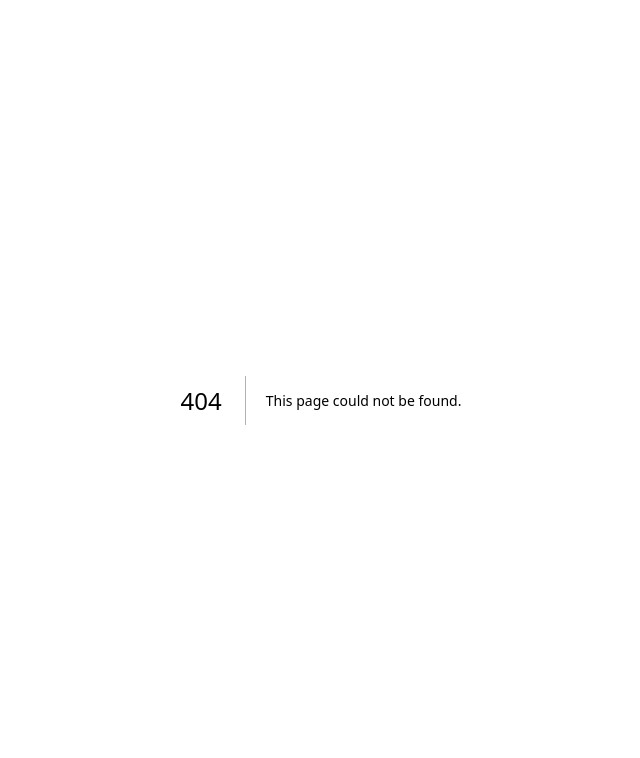
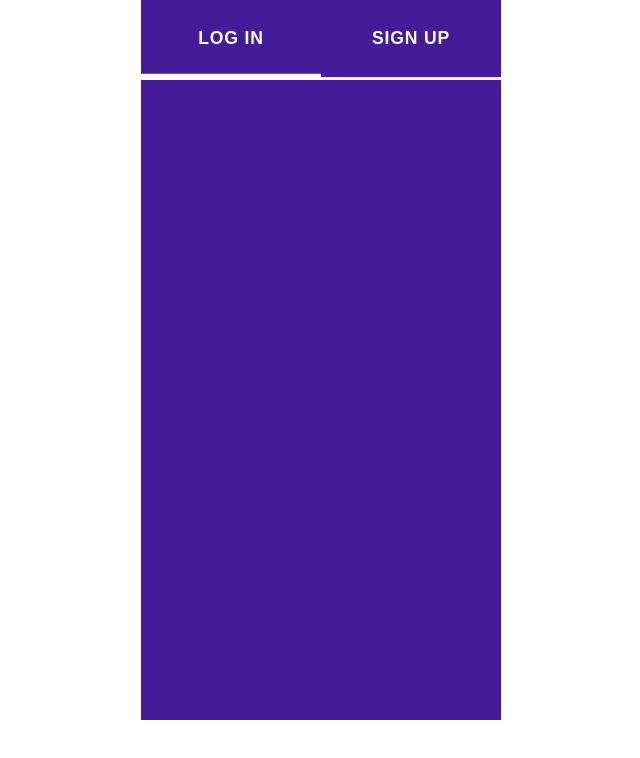
Before and after one commit to elmijail1/profile-practice-nextjs, a Next.js app: page /auth in a window 1280 px wide. Before the commit this address had no page. Shown: the top 758 px of the page, without its empty margins (319-959 px from the left). Built offline with nearby package versions, Linux system fonts and the light colour scheme.

Commit message:
Add top buttons

```diff
--- /dev/null
+++ b/app/auth/page.tsx
@@ -0,0 +1,36 @@
+"use client";
+// import LogInTab from "../components/Auth/LogInTab"
+// import SignUpTab from "../components/Auth/SignUpTab"
+import { useState } from "react"
+
+export default function Auth() {
+    const [activeTab, setActiveTab] = useState("login")
+
+    return (
+        // ADD THIS BELOW AS A SIBLING TO THE SECTION
+        //         {
+        //             activeTab === "login"
+        //                 ? <LogInTab />
+        //                 : <SignUpTab />
+        //         }
+
+        <main className="App_Main">
+            <div className={`screen ${activeTab === "login" ? "screen__purple" : "screen__pink"}`}>
+                <section className={`auth__sectionbuttons ${activeTab === "login" ? "screen__purple" : "screen__pink"}`}>
+                    <button
+                        className={activeTab === "login" ? "auth__topbuttonactive" : "auth__topbutton"}
+                        onClick={() => setActiveTab("login")}
+                    >
+                        Log in
+                    </button>
+                    <button
+                        className={activeTab === "signup" ? "auth__topbuttonactive" : "auth__topbutton"}
+                        onClick={() => setActiveTab("signup")}
+                    >
+                        Sign up
+                    </button>
+                </section>
+            </div>
+        </main>
+    )
+}
```
